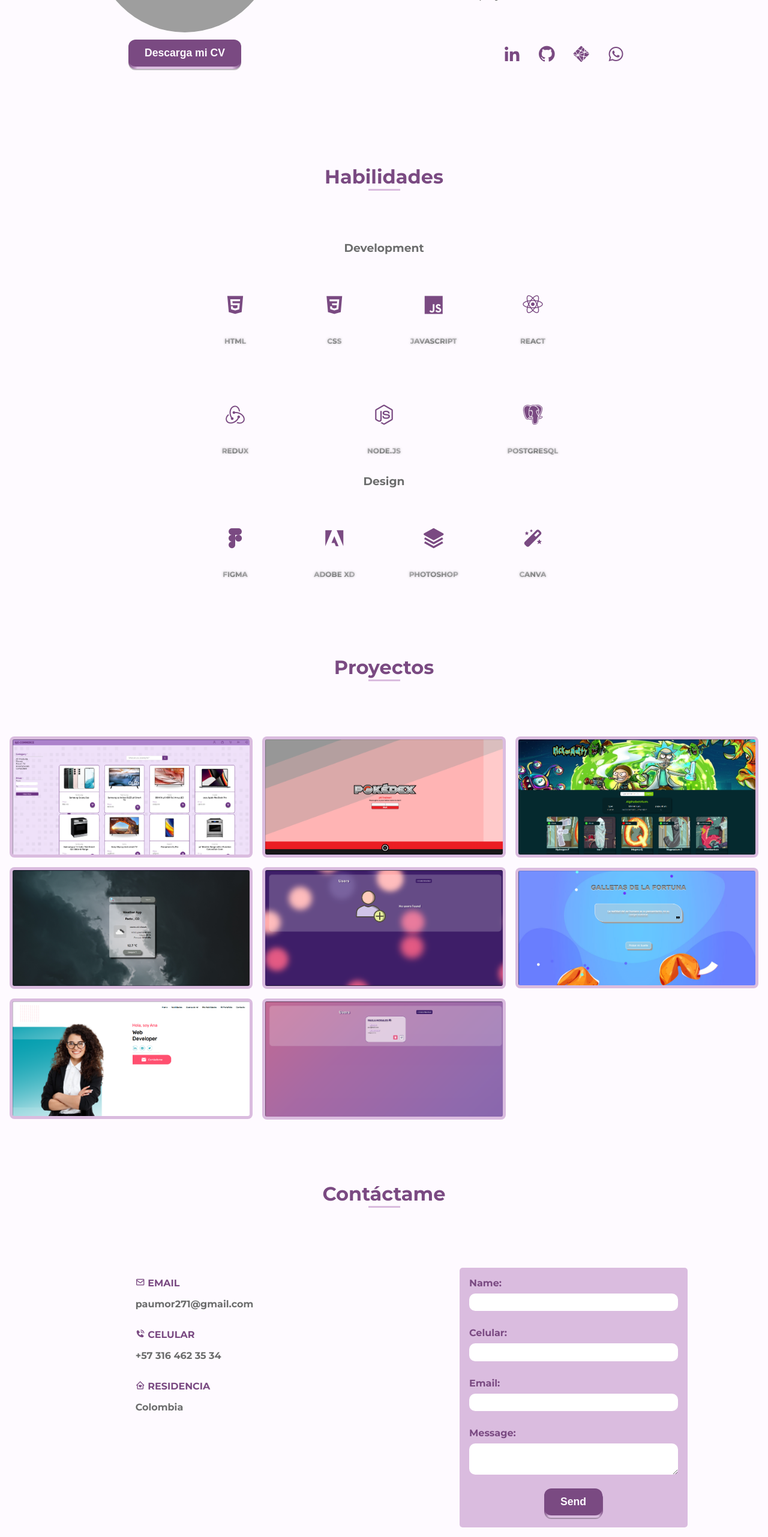
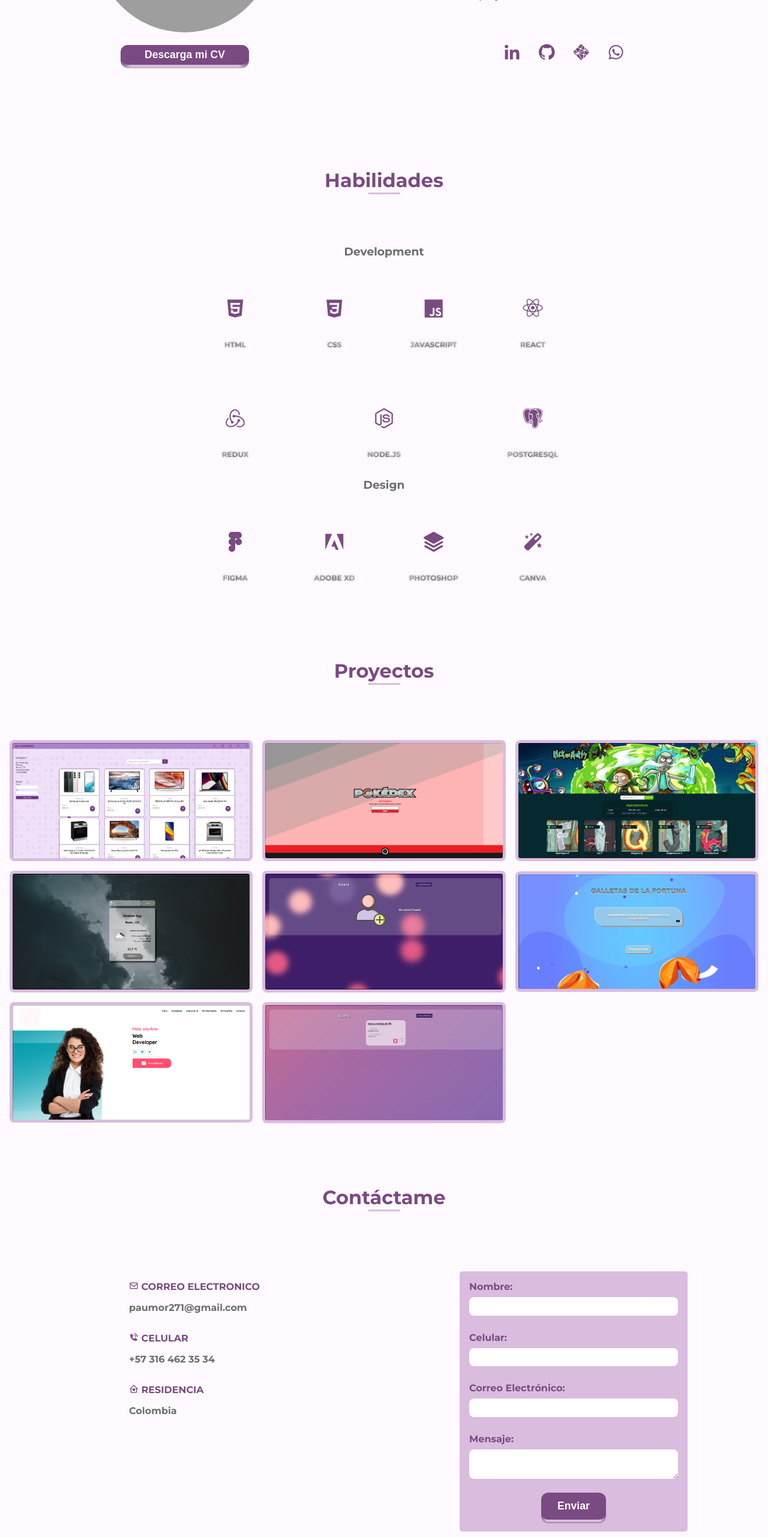
Before and after one commit to PauliMorales/myportfolio, a React (Vite) app: page / in a window 1280 px wide. Shown: the part 1277-3840 px from the top of the page at 60% size. Built offline with nearby package versions, Linux system fonts and the light colour scheme; grey boxes are pictures that could not be loaded.

Commit message:
upload details

```diff
--- a/src/components/About/About.jsx
+++ b/src/components/About/About.jsx
@@ -53,8 +53,8 @@ const About = () => {
             </p>
           </div>
           <button className="about__button">
-            <span class="about__button-shadow"></span>
-            <span class="about__button-edge"></span>
+            <span className="about__button-shadow"></span>
+            <span className="about__button-edge"></span>
             <a className="about__button-front" href={cvFile} download="cv_paula_morales.pdf">
               Descarga mi CV
             </a>
--- a/src/components/About/about.css
+++ b/src/components/About/about.css
@@ -66,12 +66,12 @@
 .about__button-front {
   display: block;
   position: relative;
-  padding: 12px 27px;
+  padding: 6px 40px;
   border-radius: 12px;
   font-size: 1.1rem;
   font-weight: bold;
   color: var(--bg-color);
-  background:var(--text-color);
+  background: var(--text-color);
   will-change: transform;
   transform: translateY(-4px);
   transition: transform 600ms cubic-bezier(0.3, 0.7, 0.4, 1);
@@ -104,7 +104,9 @@
 .about__button:focus:not(:focus-visible) {
   outline: none;
 }
-
+.about__social{
+  margin-bottom: 12px;
+}
 .about__social-icon {
   font-size: 2rem;
   margin: 0 0.8rem;
--- a/src/components/Contact/Contact.jsx
+++ b/src/components/Contact/Contact.jsx
@@ -50,14 +50,18 @@ const Contact = () => {
         <div className="contact__container">
           <div className="contact__info">
             <h3 className="contact__subtitle">
-              <i className="bx bx-envelope"></i> EMAIL
+              <i className="bx bx-envelope"></i> CORREO ELECTRONICO
             </h3>
-            <a href="mailto:paumor271@gmail.com" className="contact__text">paumor271@gmail.com</a>
+            <a href="mailto:paumor271@gmail.com" className="contact__text">
+              paumor271@gmail.com
+            </a>
 
             <h3 className="contact__subtitle">
               <i className="bx bxs-phone-call"></i> CELULAR
             </h3>
-            <a href="tel:+573164623534" className="contact__text">+57 316 462 35 34</a>
+            <a href="tel:+573164623534" className="contact__text">
+              +57 316 462 35 34
+            </a>
 
             <h3 className="contact__subtitle">
               <i className="bx bx-home-heart"></i> RESIDENCIA
@@ -67,13 +71,14 @@ const Contact = () => {
 
           <form className="contact__form" onSubmit={handleSubmit}>
             <label className="contact__label">
-              Name:
+              Nombre:
               <input
                 className="contact__inputs"
                 type="text"
                 name="name"
                 value={formData.name}
                 onChange={handleChange}
+                required
               />
             </label>
             <br />
@@ -85,34 +90,37 @@ const Contact = () => {
                 name="phone"
                 value={formData.phone}
                 onChange={handleChange}
+                required
               />
             </label>
             <br />
             <label className="contact__label">
-              Email:
+              Correo Electrónico:
               <input
                 className="contact__inputs"
                 type="email"
                 name="email"
                 value={formData.email}
                 onChange={handleChange}
+                required
               />
             </label>
             <br />
             <label className="contact__label">
-              Message:
+              Mensaje:
               <textarea
                 className="contact__inputs"
                 name="message"
                 value={formData.message}
                 onChange={handleChange}
+                required
               />
             </label>
             <br />
             <button className="contact__button" type="submit">
-              <span class="contact__button-shadow"></span>
-              <span class="contact__button-edge"></span>
-              <span class="contact__button-front">Send</span>
+              <span className="contact__button-shadow"></span>
+              <span className="contact__button-edge"></span>
+              <span className="contact__button-front">Enviar</span>
             </button>
           </form>
         </div>
--- a/src/components/Contact/contact.css
+++ b/src/components/Contact/contact.css
@@ -19,8 +19,8 @@
   border-radius: 0.5em;
   border: none;
   width: 100%;
-  font-size: 20px;
-  padding: 0.2rem;
+  font-size: 16px;
+  padding: 0.4rem;
   margin: 0.5rem 0;
 }
 .contact__input {
--- a/src/components/common/Modal/Modal.jsx
+++ b/src/components/common/Modal/Modal.jsx
@@ -6,7 +6,7 @@ const Modal = ({ show, close, data }) => {
     <>
       {show && (
         <div className="modal-container">
-          <i class="bx bxs-x-circle modal__close" onClick={close}></i>
+          <i className="bx bxs-x-circle modal__close" onClick={close}></i>
           <div className="modal-container__main">
             <div className="modal__title">{data.title}</div>
             <div className="modal__description">{data.description}</div>
```
